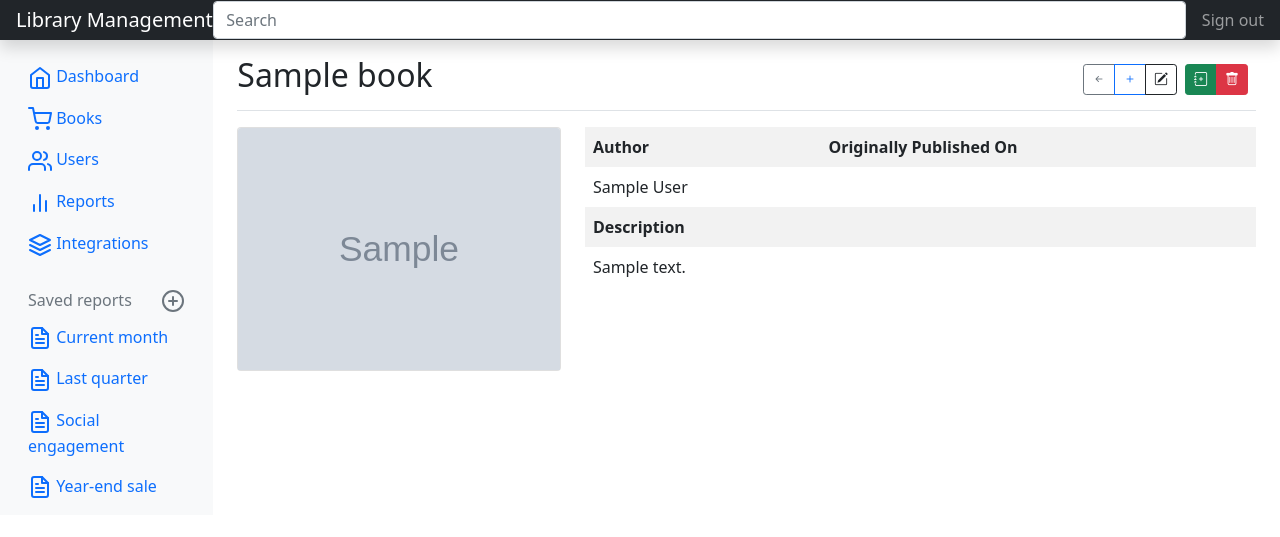
After one commit to Nandi97/library_management, a PHP site: page /library_management/books/show.php?id=1 in a window 1280 px wide. The commit adds this page. Shown: the top 537 px of the page. Run offline with PHP 8.4, Linux system fonts and the light colour scheme; tables that the repository leaves empty or names only in its code hold one stand-in row (values such as "Sample post"); grey boxes marked "Sample" are stand-in pictures; data that the repository does not hold is empty.

Commit message:
created a books show.php

```diff
--- /dev/null
+++ b/books/show.php
@@ -0,0 +1,100 @@
+<?php include('../layouts/header.php') ?>
+
+<?php
+// Create empty form variables
+$title = 'Book Title';
+$author = 'Book Author';
+$publishDate = 'Book Publish Date';
+$description = 'Book Description';
+$cover = 'Book Cover Image';
+
+// Check if this is an update request
+if (isset($_GET['id'])) {
+  // Get the book id passed with the update request
+  $id = $_GET['id'];
+
+  // Fetch the book details from the DB with the passed id ($_GET['id'])
+  $sql = "SELECT * FROM books WHERE id = " . $id;
+  $result = $db->query($sql);
+
+  // If the book exists in the DB, update the form variables
+  if ($result->rowCount() > 0) {
+    $row = $result->fetch();
+
+    $title = $row['title'];
+    $author = $row['author'];
+    $publishDate = $row['publishDate'];
+    $description = $row['description'];
+    $cover = $row['cover'];
+?>
+    <div class="d-flex justify-content-between flex-wrap flex-md-nowrap align-items-center pt-3 pb-2 mb-3 border-bottom">
+      <h1 class="h2"><?= $title; ?></h1>
+
+      <div class="btn-toolbar mb-2 mb-md-0">
+        <div class="btn-group me-2">
+          <a href="/library_management/books" class="btn btn-sm btn-outline-secondary">
+            <i class="bi bi-arrow-left-short"></i>
+          </a>
+          <a href="/library_management/books/create.php" class="btn btn-sm btn-outline-primary">
+            <i class="bi bi-plus"></i>
+          </a>
+          <a href="/library_management/books/update.php?id=<?= $id; ?>" class="btn btn-sm btn-outline-dark">
+            <i class="bi bi-pencil-square"></i>
+          </a>
+        </div>
+
+        <div class="btn-group me-2">
+          <button type="button" class="btn btn-sm btn-success">
+            <i class="bi bi-journal-plus"></i>
+          </button>
+          <button type="button" class="btn btn-sm btn-danger">
+            <i class="bi bi-trash"></i>
+          </button>
+        </div>
+      </div>
+    </div>
+
+    <div class="row">
+      <div class="col-12 col-md-4">
+        <div class="card">
+          <img src="<?= $cover; ?>" alt="Cover Image" class="card-img-top">
+        </div>
+      </div>
+      <div class="col-12 col-md-8">
+        <table class="table table-borderless table-striped">
+          <tr>
+            <td><b>Author</b></td>
+            <td><b>Originally Published On</b></td>
+          </tr>
+
+          <tr>
+            <td><?= $author; ?></td>
+            <td><?= $publishDate; ?></td>
+          </tr>
+
+          <tr>
+            <td colspan="2"><b>Description</b></td>
+          </tr>
+
+          <tr>
+            <td colspan="2"><?= $description; ?></td>
+          </tr>
+        </table>
+      </div>
+    </div>
+  <?php
+  } else {
+
+  ?>
+    <div class="d-flex justify-content-between flex-wrap flex-md-nowrap align-items-center pt-3 pb-2 mb-3 border-bottom">
+      <h1 class="h2">Book does not exist!</h1>
+    </div>
+<?php
+  }
+} else {
+  // Redirect back to the books index.php since the action is invalid
+  header('Location: /library_management/books/');
+}
+?>
+
+<?php include('../layouts/footer.php') ?>
```
Also changed, not shown: books/create.php (+17 -8 lines), books/form.php (+0 -30 lines), books/index.php (+2 -12 lines), books/update.php (+52 -12 lines).
